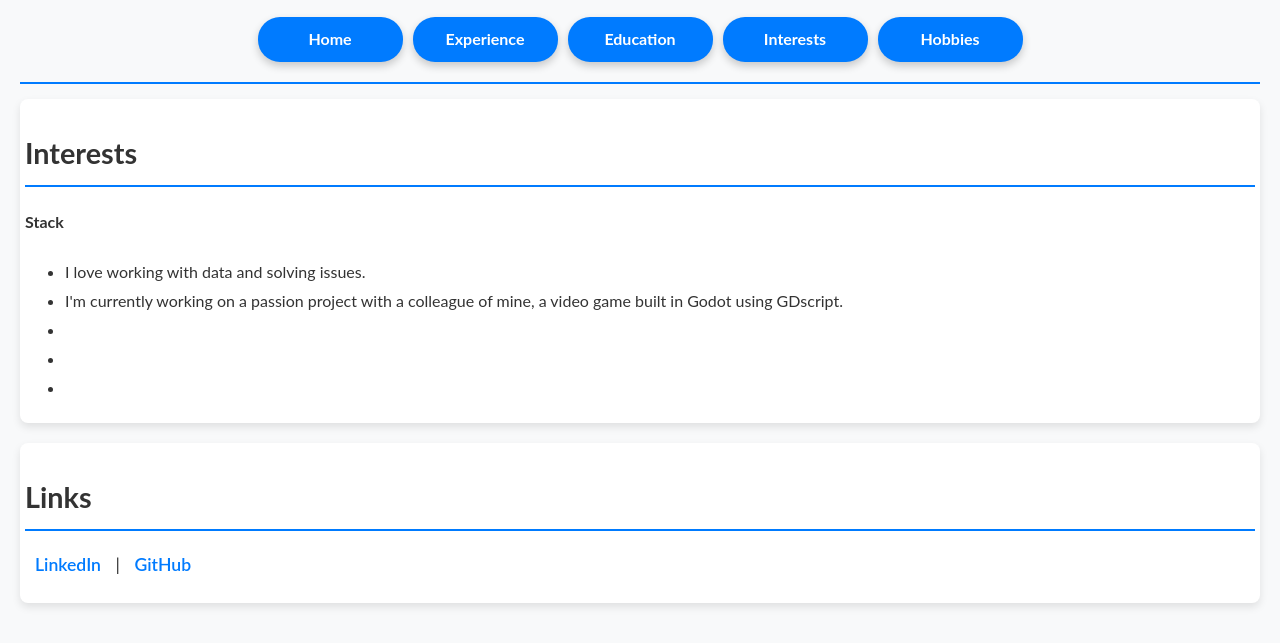
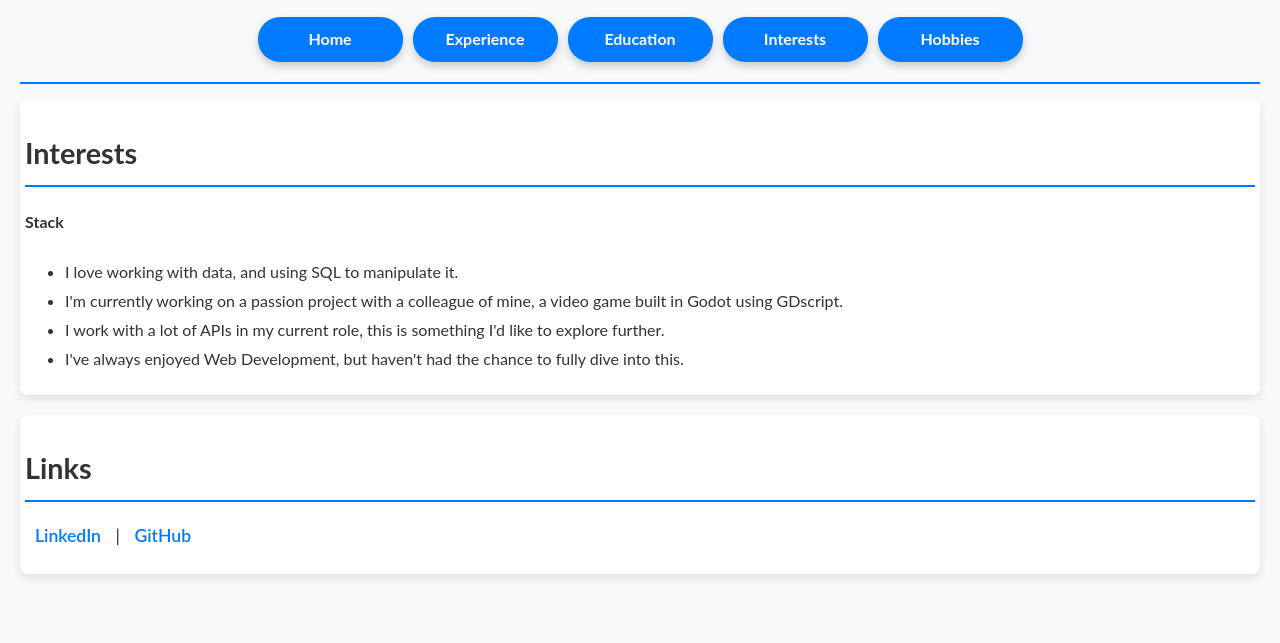
Before and after one commit to Gwidzy/cv, a plain HTML site: page interests.html in a window 1280 px wide. Shown: the part 221-864 px from the top of the page. After the commit the page ends 835 px from the top, so only its background shows below. Drawn offline with Linux system fonts and the light colour scheme.

Commit message:
updating interests

```diff
--- a/interests.html
+++ b/interests.html
@@ -48,11 +48,10 @@
 
             <h4>Stack</h4>
             <ul>
-                <li>I love working with data and solving issues.</li>
+                <li>I love working with data, and using SQL to manipulate it.</li>
                 <li>I'm currently working on a passion project with a colleague of mine, a video game built in Godot using GDscript.</li>
-                <li></li>
-                <li></li>
-                <li></li>
+                <li>I work with a lot of APIs in my current role, this is something I'd like to explore further.</li>
+                <li>I've always enjoyed Web Development, but haven't had the chance to fully dive into this.</li>
             </ul>
         </div>
 
```
